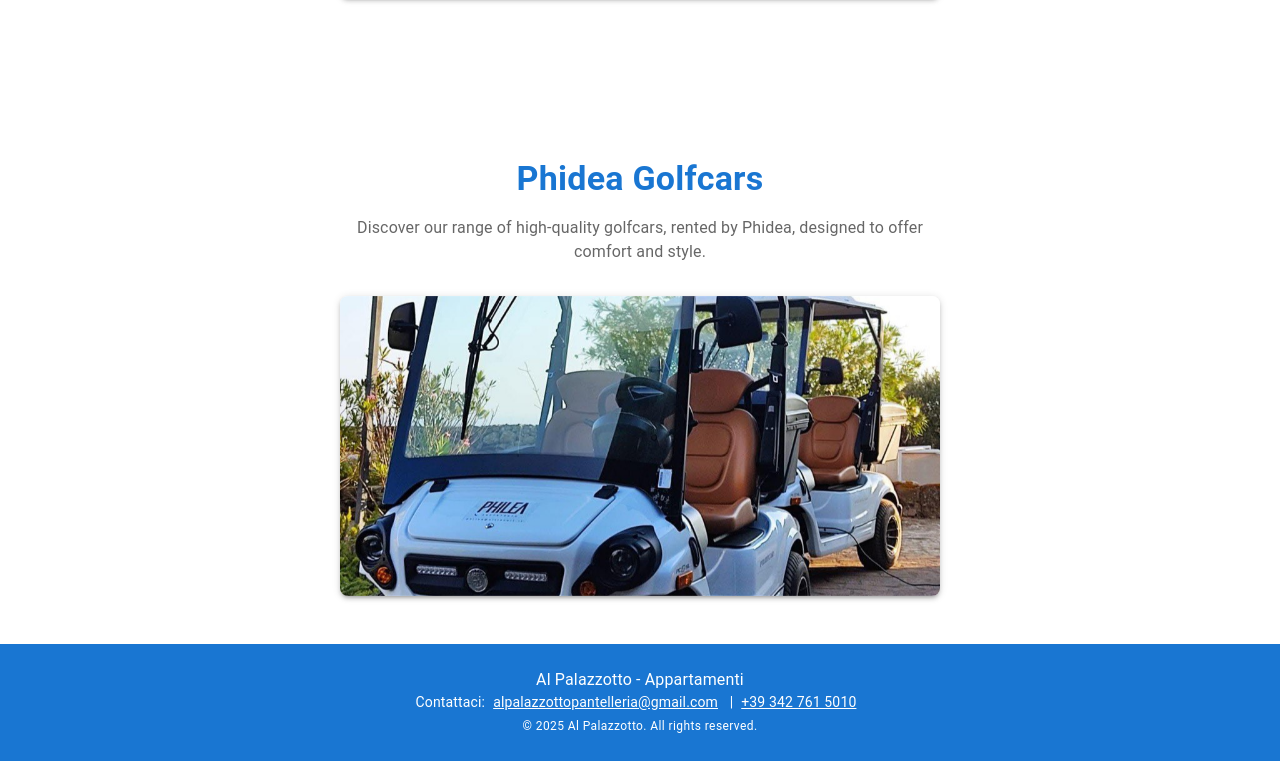
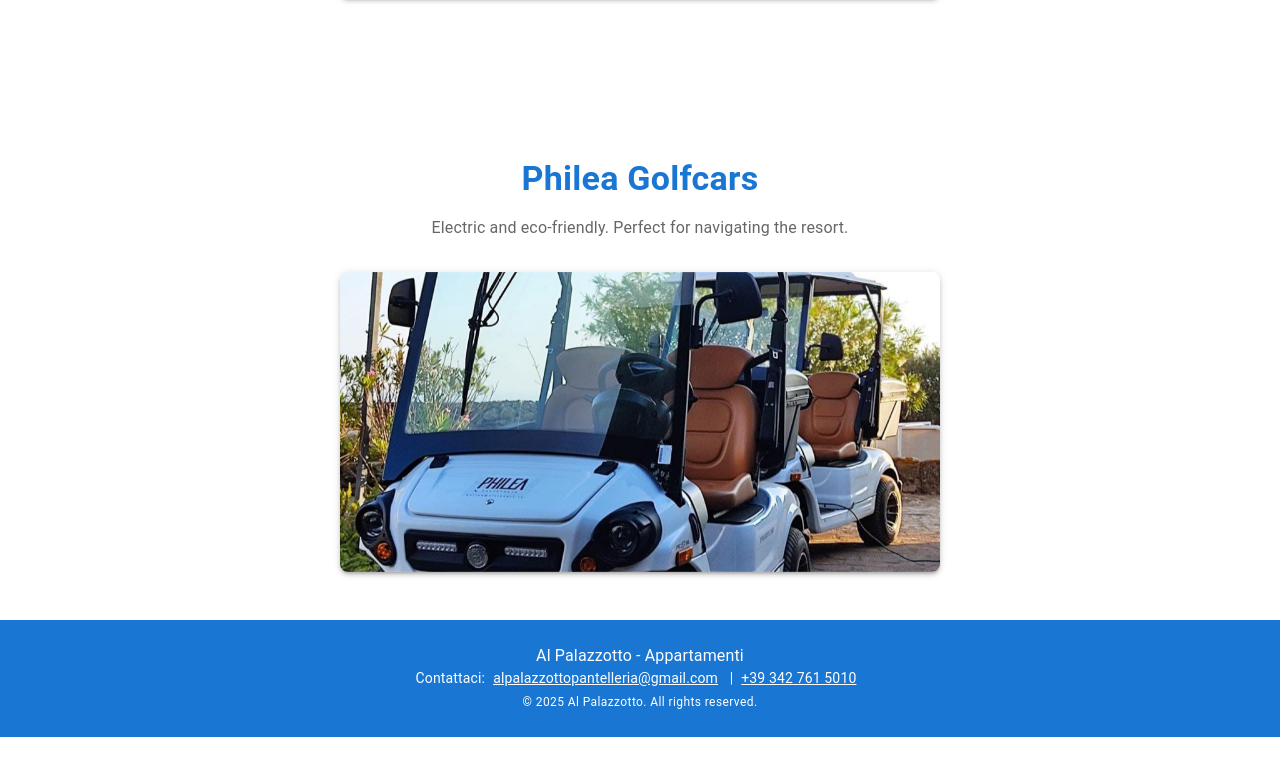
Before and after one commit to lm98/al-palazzotto-website, a React (Vite) app: page / in a window 1280 px wide. Shown: the part 1580-2341 px from the top of the page. After the commit the page ends 2317 px from the top, so only its background shows below. Built offline with nearby package versions, Linux system fonts and the light colour scheme.

Commit message:
feat: add vertical gallery dialog

```diff
--- a/src/components/GolfCarSection.tsx
+++ b/src/components/GolfCarSection.tsx
@@ -1,17 +1,9 @@
 // src/components/GolfcarsSection.tsx
-import React, { useState } from "react";
-import {
-  Box,
-  Typography,
-  Container,
-  Grid,
-  Card,
-  CardMedia,
-  CardContent,
-  Paper,
-} from "@mui/material";
+import React, { useRef, useState } from "react";
+import { Box, Typography, CardMedia, Paper } from "@mui/material";
 import { Swiper, SwiperSlide } from "swiper/react";
 import "swiper/swiper-bundle.css";
+import VerticalGalleryDialog from "./VerticalGalleryDialog";
 
 interface GolfcarSectionProps {
   name: string;
@@ -26,7 +18,16 @@
   images,
   fitStyle = "cover",
 }: GolfcarSectionProps) => {
-  const [startIndex] = useState<number>(0);
+  const [openGallery, setOpenGallery] = useState(false);
+  const contentRef = useRef<HTMLDivElement>(null);
+
+  const handleOpenGallery = () => {
+    setOpenGallery(true);
+  };
+
+  const handleCloseGallery = () => {
+    setOpenGallery(false);
+  };
 
   return (
     <Box sx={{ my: 6, px: 2, textAlign: "center" }}>
@@ -34,14 +35,13 @@
         variant="h4"
         sx={{ color: "primary.main", fontWeight: "bold", mb: 2 }}
       >
-        Phidea Golfcars
+        {name}
       </Typography>
       <Typography
         variant="body1"
         sx={{ maxWidth: 600, mx: "auto", mb: 4, color: "text.secondary" }}
       >
-        Discover our range of high-quality golfcars, rented by Phidea, designed
-        to offer comfort and style.
+        {description}
       </Typography>
       <Paper
         sx={{
@@ -58,7 +58,7 @@
           style={{ width: "100%", height: "300px" }}
         >
           {images.map((img, idx) => (
-            <SwiperSlide key={idx}>
+            <SwiperSlide key={idx} onClick={handleOpenGallery}>
               <CardMedia
                 component="img"
                 height="200"
@@ -75,6 +75,12 @@
           ))}
         </Swiper>
       </Paper>
+      <VerticalGalleryDialog
+        openGallery={openGallery}
+        handleCloseGallery={handleCloseGallery}
+        contentRef={contentRef}
+        images={images}
+      />
     </Box>
   );
 };
```
